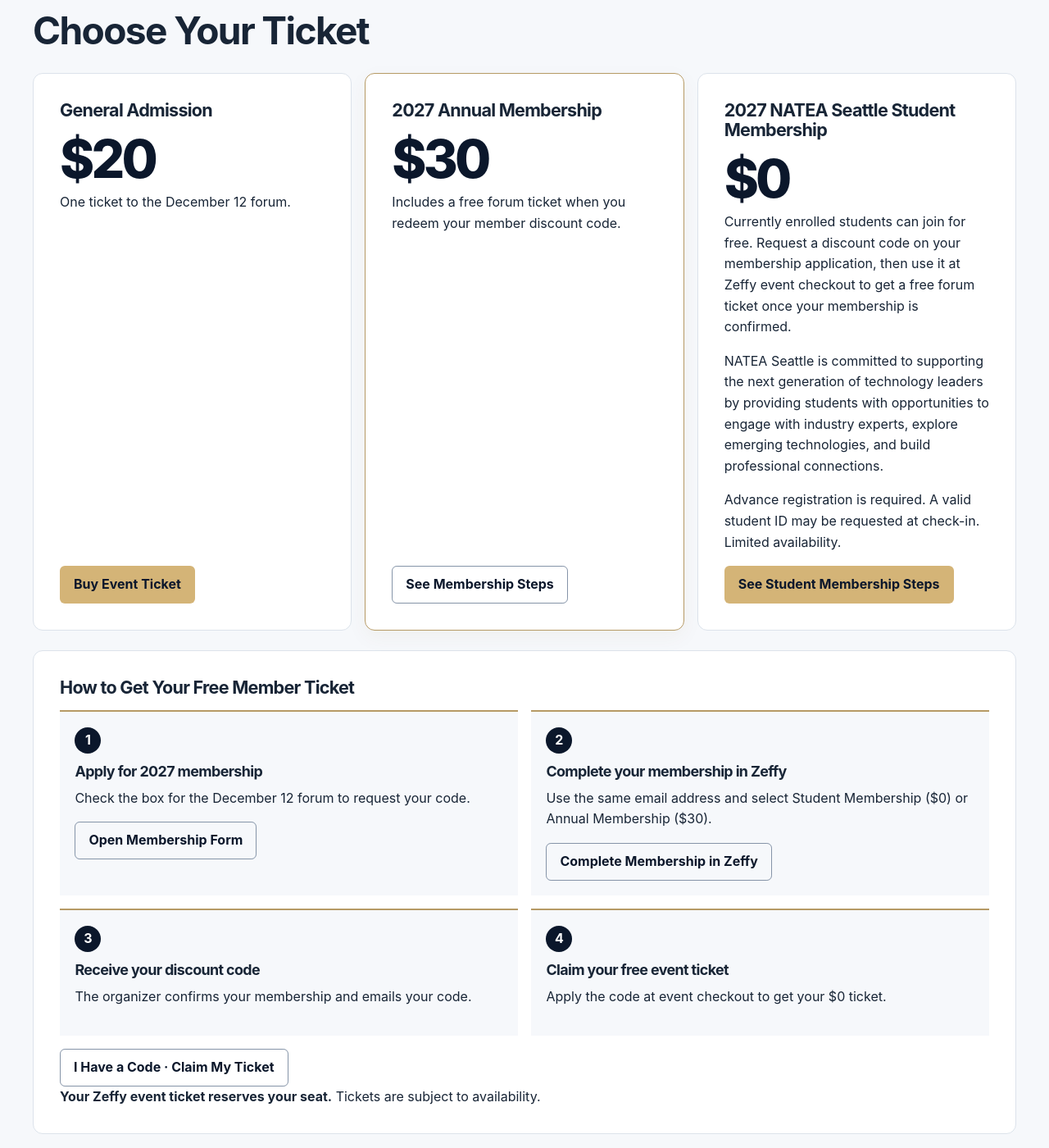
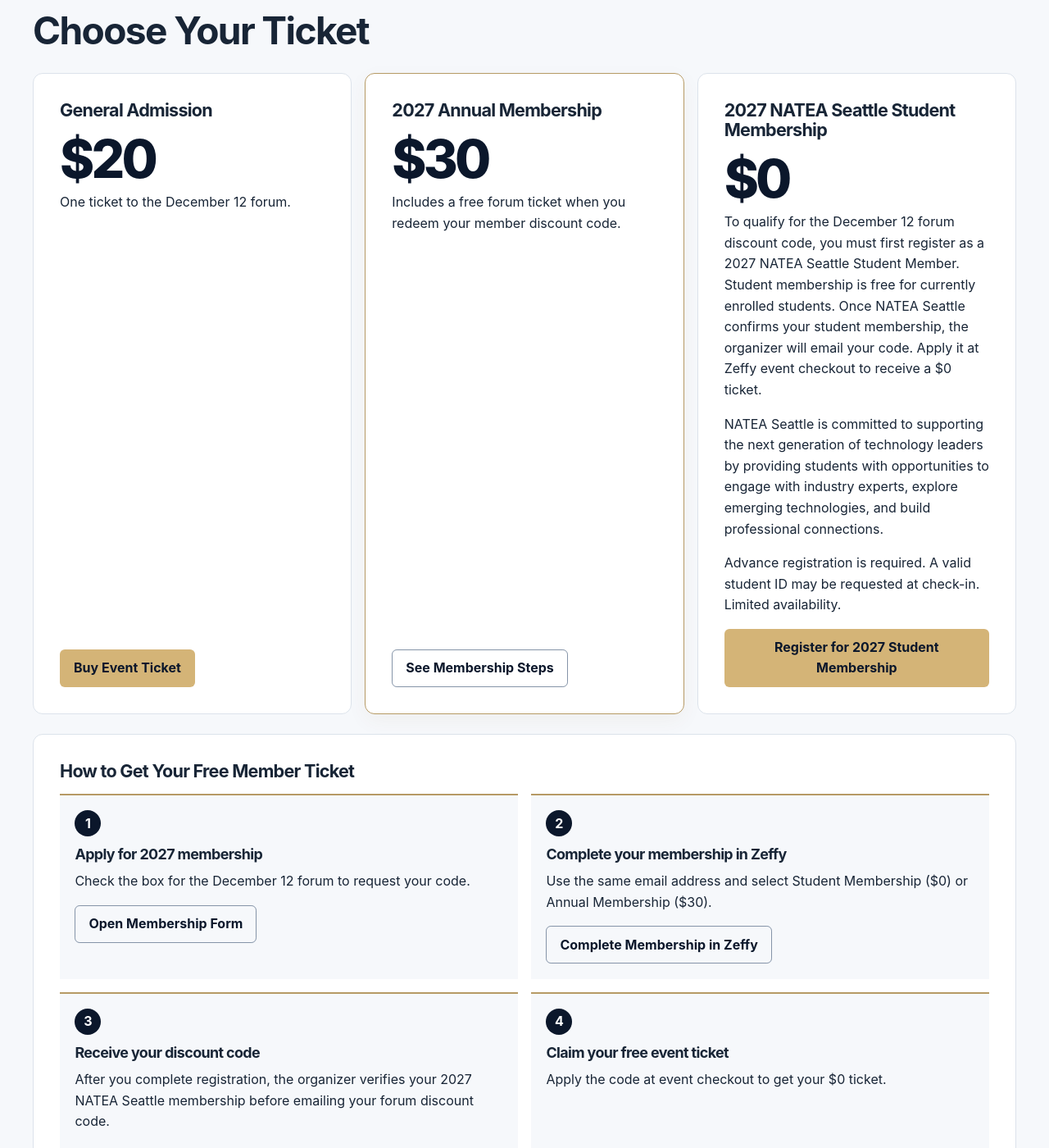
Before and after one commit to peculab/peculab.github.io, a Jekyll site: the page natea-digitimes-2026/index.html, which Jekyll copies as it is, in a window 1280 px wide and 1400 px high, scrolled down 744 px. Shown: the whole window at 82% size. Built offline with Jekyll 4.4.1, drawn with Linux system fonts in a browser that asks for light colours.

Commit message:
Require student membership before issuing event discount

```diff
--- a/natea-digitimes-2026/index.html
+++ b/natea-digitimes-2026/index.html
@@ -63,10 +63,10 @@
       <article class="card" id="student-ticket">
         <h3><span data-year>2027</span> NATEA Seattle Student Membership</h3>
         <p class="price" data-price="studentMembership">$0</p>
-        <p>Currently enrolled students can join for free. Request a discount code on your membership application, then use it at Zeffy event checkout to get a free forum ticket once your membership is confirmed.</p>
+        <p>To qualify for the December 12 forum discount code, you must first register as a 2027 NATEA Seattle Student Member. Student membership is free for currently enrolled students. Once NATEA Seattle confirms your student membership, the organizer will email your code. Apply it at Zeffy event checkout to receive a $0 ticket.</p>
         <p>NATEA Seattle is committed to supporting the next generation of technology leaders by providing students with opportunities to engage with industry experts, explore emerging technologies, and build professional connections.</p>
         <p>Advance registration is required. A valid student ID may be requested at check-in. Limited availability.</p>
-        <a class="button primary" data-member-flow href="#membership-steps">See Student Membership Steps</a>
+        <a class="button primary" data-member-flow href="#membership-steps">Register for 2027 Student Membership</a>
       </article>
       <article class="card member-card" id="membership-plan">
         <h3><span data-year>2027</span> Annual Membership</h3>
@@ -80,7 +80,7 @@
       <ol class="workflow" id="membership-steps">
         <li data-member-flow><h4>Apply for <span data-year>2027</span> membership</h4><p><span data-benefit>Check the box for the December 12 forum to request your code.</span></p><a class="button outline" data-application href="https://forms.gle/pYDFZctFUzKXJVDAA" target="_blank" rel="noopener noreferrer">Open Membership Form</a></li>
         <li data-member-flow><h4>Complete your membership in Zeffy</h4><p>Use the same email address and select Student Membership (<span data-price="studentMembership">$0</span>) or Annual Membership (<span data-price="annualMembership">$30</span>).</p><a class="button outline" data-enroll data-track="annual_membership_click" href="https://www.zeffy.com/en-US/ticketing/north-american-taiwanese-engineers-associations-memberships" target="_blank" rel="noopener noreferrer">Complete Membership in Zeffy</a></li>
-        <li data-benefit><h4>Receive your discount code</h4><p>The organizer confirms your membership and emails your code.</p></li>
+        <li data-benefit><h4>Receive your discount code</h4><p>After you complete registration, the organizer verifies your 2027 NATEA Seattle membership before emailing your forum discount code.</p></li>
         <li data-benefit><h4>Claim your free event ticket</h4><p>Apply the code at event checkout to get your $0 ticket.</p></li>
       </ol>
       <a class="button outline" data-ticket="member" href="https://www.zeffy.com/en-US/ticketing/ai-semiconductors-and-global-supply-chains-a-conversation-with-colley-hwang" target="_blank" rel="noopener noreferrer">I Have a Code · Claim My Ticket</a>
```
